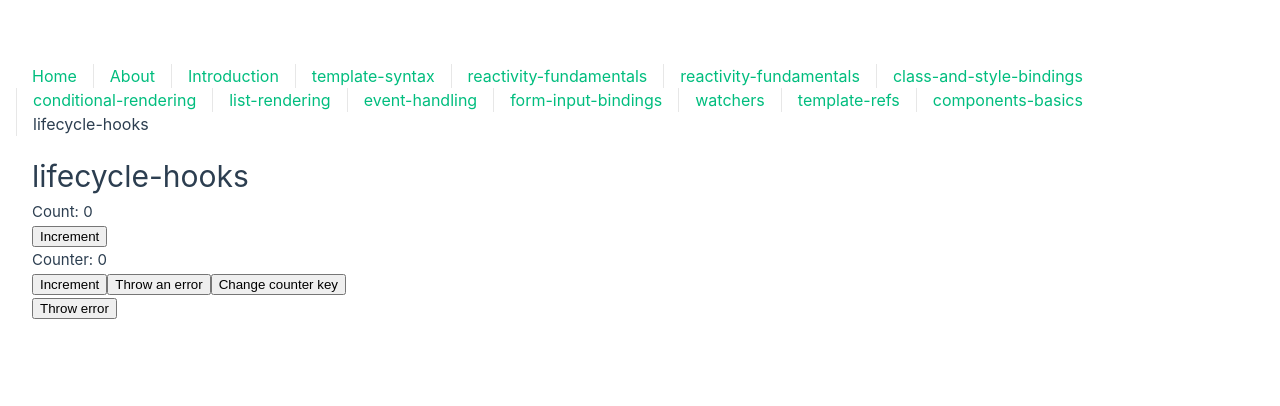
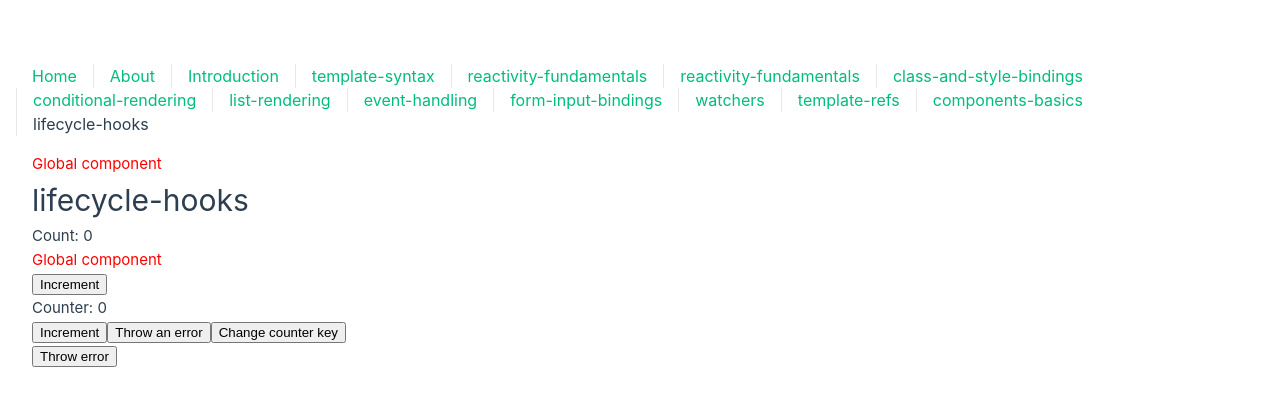
Before and after one commit to Johnny-Jackpot/sandbox, a Vue app in the folder vue/vue-project/: page /essentials/lifecycle-hooks in a window 1280 px wide. Shown: the top 406 px of the page. Built offline with nearby package versions, Linux system fonts and the light colour scheme; the HTML template or start-up script is replaced by a standard one.

Commit message:
global component

```diff
--- a/vue/vue-project/src/App.vue
+++ b/vue/vue-project/src/App.vue
@@ -29,7 +29,7 @@ import HelloWorld from './components/HelloWorld.vue'
       </nav>
     </div>
   </header>
-
+  <GlobalComponent />
   <RouterView />
 </template>
 
--- /dev/null
+++ b/vue/vue-project/src/components/components-in-depth/registration/GlobalComponent.vue
@@ -0,0 +1,3 @@
+<template>
+  <p style="color: red">Global component</p>
+</template>
--- a/vue/vue-project/src/main.ts
+++ b/vue/vue-project/src/main.ts
@@ -5,8 +5,11 @@ import { createPinia } from 'pinia'
 
 import App from './App.vue'
 import router from './router'
+import GlobalComponent from './components/components-in-depth/registration/GlobalComponent.vue'
 
 const app = createApp(App)
+
+app.component('GlobalComponent', GlobalComponent)
 
 app.use(createPinia())
 app.use(router)
--- a/vue/vue-project/src/views/essentials/LifeCycleHooksView.vue
+++ b/vue/vue-project/src/views/essentials/LifeCycleHooksView.vue
@@ -88,6 +88,7 @@ onScopeDispose(() => {
 <template>
   <h1>lifecycle-hooks</h1>
   <p>Count: {{ count }}</p>
+  <GlobalComponent />
   <button @click="count++">Increment</button>
   <div>
     <CounterComponent :key="counterKey" />
```
